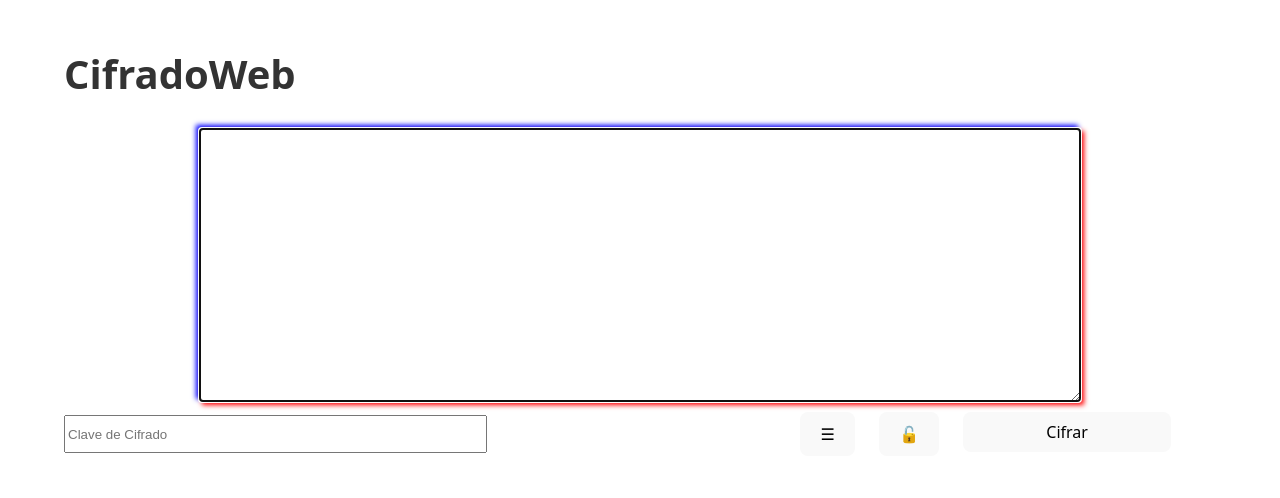
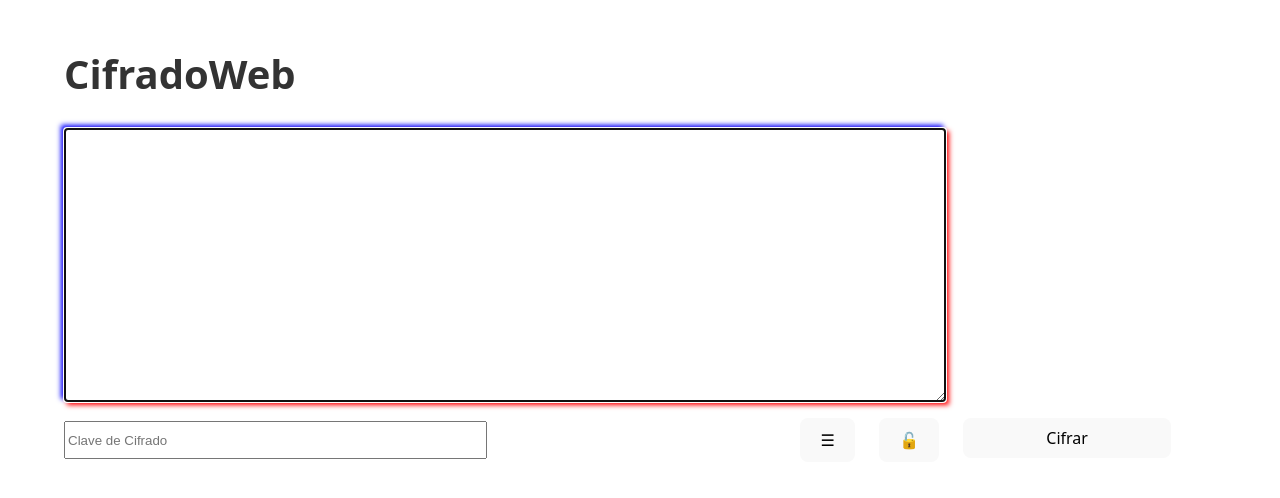
Before and after one commit to jermdev/Cifrado-web, a React (Vite) app: page / in a window 1280 px wide. Shown: the top 498 px of the page. Built offline with nearby package versions, Linux system fonts and the light colour scheme.

Commit message:
Improved desktop styles

```diff
--- a/src/styles/App.css
+++ b/src/styles/App.css
@@ -53,12 +53,7 @@
 
 }
 
-.container {
-  display: flex;
-  justify-content: center;
-  align-items: center;
-  height: 100%;
-}
+
 
 .button-encrypt-decrypt-container {
   width: 40%;
@@ -220,15 +215,19 @@
   .textArea-input_output {
     max-width: 100%;
     margin: 0 auto;
+  }
 
+  .container {
+  display: flex;
+  justify-content: center;
+  align-items: center;
+  height: 100%;
   }
 
   .inputs-keys .button-encrypt-decrypt-container {
     width: 80%;
     margin:  1rem auto;
-
     align-items: start;
-
   }
 
   .inputs-keys .input-clave {
```
